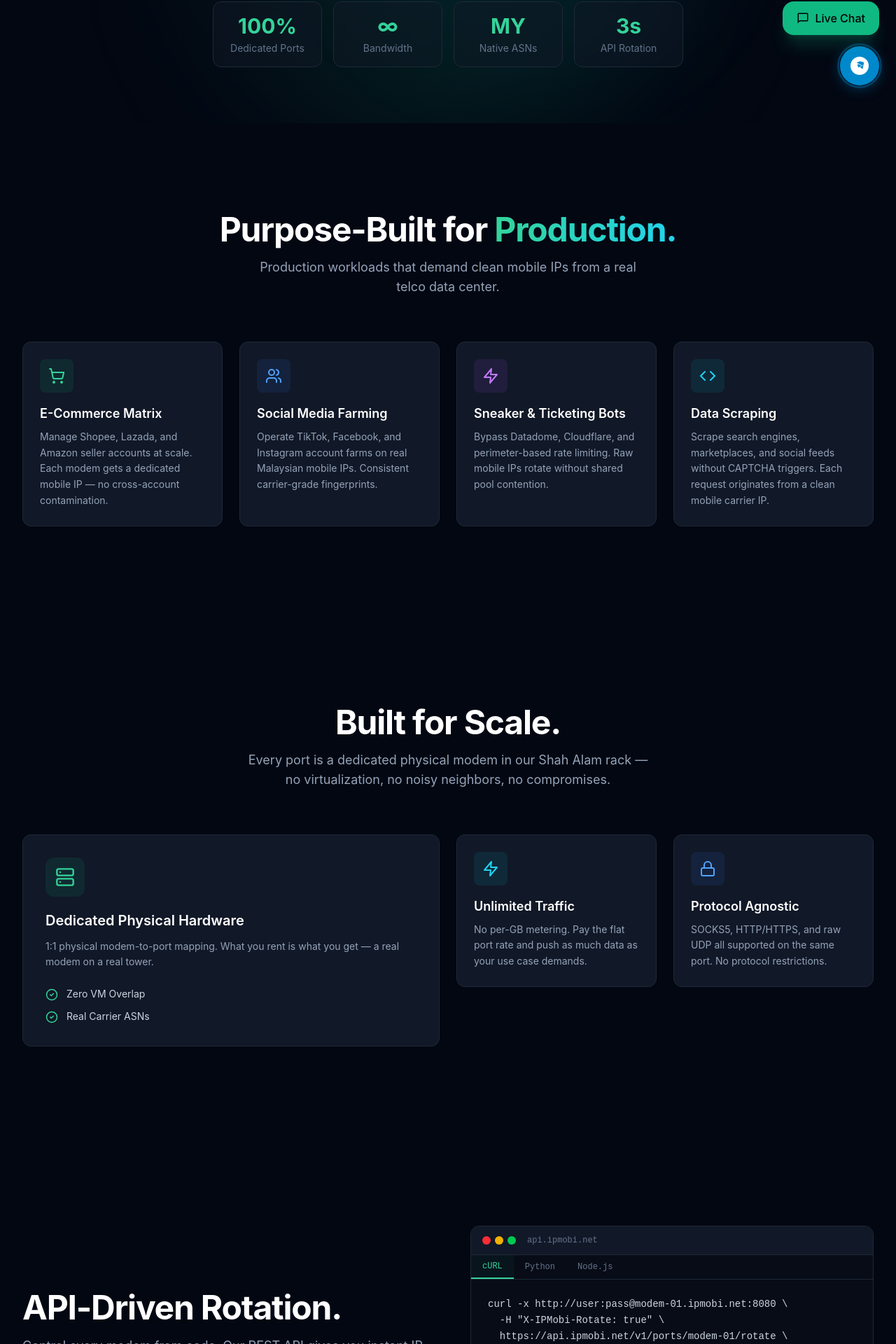
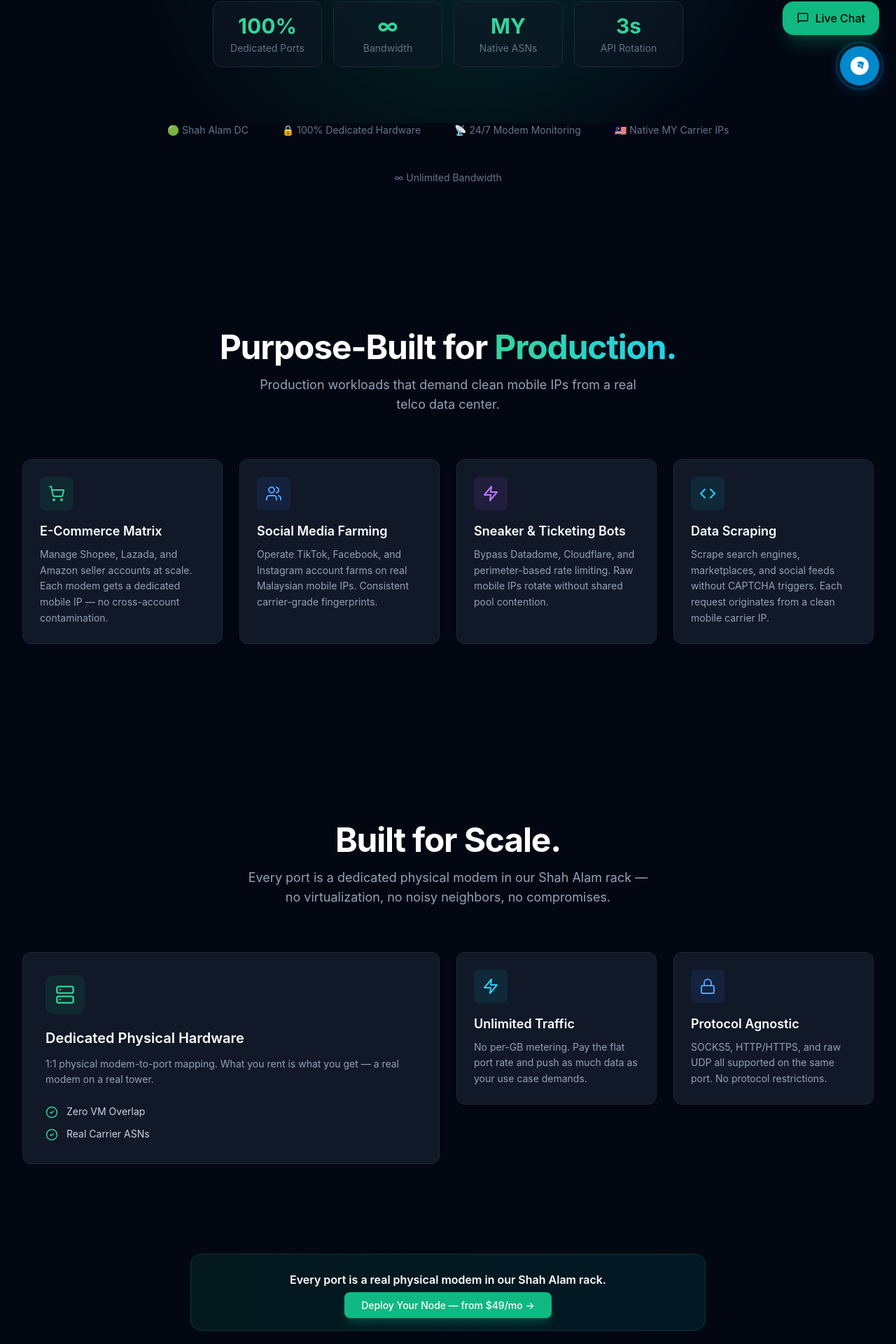
Before and after one commit to ipmobinet/ipmobi-landing, a Next.js app: page / in a window 1280 px wide. Shown: the part 654-2574 px from the top of the page at 70% size. Built offline with nearby package versions, Linux system fonts and the light colour scheme.

Commit message:
landing: FAQs, CTA strip, trust bar, GA4 analytics, pricing fix, order trial link

```diff
--- a/package.json
+++ b/package.json
@@ -9,7 +9,7 @@
     "lint": "eslint"
   },
   "dependencies": {
-    "next": "16.2.4",
+    "next": "^16.2.4",
     "react": "19.2.4",
     "react-dom": "19.2.4"
   },
--- a/src/app/layout.tsx
+++ b/src/app/layout.tsx
@@ -130,6 +130,15 @@ export default function RootLayout({
 }>) {
   return (
     <html lang="en" className="h-full antialiased">
+      <head>
+        <script async src="https://www.googletagmanager.com/gtag/js?id=G-H94L3FLYC"></script>
+        <script dangerouslySetInnerHTML={{__html: `
+          window.dataLayer = window.dataLayer || [];
+          function gtag(){dataLayer.push(arguments);}
+          gtag('js', new Date());
+          gtag('config', 'G-H94L3FLYC');
+        `}} />
+      </head>
       <body className="min-h-full flex flex-col bg-[#030712] text-slate-300">
         <LanguageProvider>
           <Navbar />
--- a/src/app/order/page.tsx
+++ b/src/app/order/page.tsx
@@ -7,7 +7,7 @@ const plans = [
   {
     id: "scraper",
     name: "Scraper Node",
-    price: 65,
+    price: 49,
     period: "month",
     subtitle: "For manual or low-frequency data extraction",
     features: [
@@ -23,7 +23,7 @@ const plans = [
   {
     id: "automation",
     name: "Automation Pro",
-    price: 130,
+    price: 89,
     period: "month",
     subtitle: "For dynamic scraping & account management",
     features: [
@@ -116,9 +116,12 @@ export default function OrderPage() {
       <main className="max-w-5xl mx-auto px-4 py-16">
         <div className="text-center mb-12">
           <h1 className="text-4xl font-bold text-white mb-4">Order Your Proxy Port</h1>
-          <p className="text-slate-400 max-w-xl mx-auto">
+          <p className="text-slate-400 max-w-xl mx-auto mb-4">
             Select a plan. After ordering, we&apos;ll set up your dedicated modem and send you the connection details within 24 hours.
           </p>
+          <a href="/trial" className="inline-flex items-center gap-1 text-sm text-emerald-400 hover:text-emerald-300 transition-colors">
+            ⚡ Not sure? Try free for 15 minutes first →
+          </a>
         </div>
 
         {/* Plan Cards */}
--- a/src/app/page.tsx
+++ b/src/app/page.tsx
@@ -121,6 +121,17 @@ export default function Home() {
           </div>
         </div>
       </section>
+
+      {/* Trust Strip */}
+      <div className="max-w-4xl mx-auto px-4 pb-20 text-center">
+        <div className="flex flex-wrap justify-center items-center gap-6 md:gap-12 text-slate-500 text-xs md:text-sm">
+          <span>🟢 Shah Alam DC</span>
+          <span>🔒 100% Dedicated Hardware</span>
+          <span>📡 24/7 Modem Monitoring</span>
+          <span>🇲🇾 Native MY Carrier IPs</span>
+          <span>∞ Unlimited Bandwidth</span>
+        </div>
+      </div>
 
       {/* ===== USE CASES SECTION ===== */}
       <section id="usecases" className="py-24 sm:py-32">
@@ -267,6 +278,16 @@ export default function Home() {
           </div>
         </div>
       </section>
+
+      {/* CTA Strip */}
+      <div className="max-w-3xl mx-auto px-4 pb-8 text-center">
+        <div className="p-6 rounded-2xl bg-gradient-to-r from-emerald-500/10 to-cyan-500/10 border border-emerald-500/20">
+          <p className="text-white font-semibold mb-3">Every port is a real physical modem in our Shah Alam rack.</p>
+          <a href="/order" className="text-sm font-medium px-6 py-2.5 rounded-lg bg-emerald-500 text-white hover:bg-emerald-600 transition-all shadow-lg shadow-emerald-500/25">
+            Deploy Your Node — from $49/mo →
+          </a>
+        </div>
+      </div>
 
       {/* ===== DEVELOPERS SECTION ===== */}
       <section id="developers" className="py-24 sm:py-32">
@@ -511,7 +532,9 @@ export default function Home() {
           <div className="text-center mt-16">
             <p className="text-slate-400 mb-2">{t("prEnt1")}</p>
             <a
-              href="mailto:enterprise@ipmobi.net"
+              href="https://t.me/IPMobiNetBot"
+              target="_blank"
+              rel="noopener noreferrer"
               className="inline-flex items-center gap-2 text-emerald-400 hover:text-emerald-300 transition-colors font-medium"
             >
               {t("prEnt2")}
@@ -520,6 +543,34 @@ export default function Home() {
           </div>
         </div>
       </section>
+
+      {/* ===== FAQ SECTION ===== */}
+      <section className="py-24 sm:py-32">
+        <div className="max-w-4xl mx-auto px-4 sm:px-6 lg:px-8">
+          <div className="text-center mb-16">
+            <h2 className="text-3xl sm:text-4xl lg:text-5xl font-bold text-white tracking-tight mb-4">
+              Frequently Asked Questions
+            </h2>
+          </div>
+          <div className="space-y-4">
+            {[
+              { q: "What is a mobile proxy?", a: "A mobile proxy routes your traffic through a real 4G/5G mobile modem with a genuine carrier SIM card. Unlike datacenter proxies, mobile IPs come from real cellular networks (Maxis, Celcom, Digi in Malaysia) and are much harder for anti-bot systems to detect and block." },
+              { q: "How is IPMobi different?", a: "IPMobi uses dedicated physical 4G/5G modems — one modem per port. Your IP is never shared. We operate our own hardware in a Shah Alam data center. Most proxy services resell VMs or cloud IPs; we sell real Malaysian mobile infrastructure." },
+              { q: "Do you offer a free trial?", a: "Yes — 15 minutes with 100MB of bandwidth. No credit card required. Sign in with Google or GitHub to get instant access to a dedicated mobile proxy port." },
+              { q: "Which carriers do you use?", a: "Maxis, Celcom, and Digi SIM cards in our physical modems. Each modem gets a real carrier-assigned IP address with a native Malaysian ASN." },
+              { q: "Can I rotate my IP?", a: "Yes. Manual rotation is available on all plans. Automation Pro includes REST API-based automatic rotation that changes your IP in under 3 seconds." },
+            ].map((faq, i) => (
+              <details key={i} className="group p-6 rounded-xl bg-surface-card border border-surface-border hover:border-emerald-500/20 transition-all">
+                <summary className="cursor-pointer text-lg font-semibold text-white list-none flex items-center justify-between">
+                  {faq.q}
+                  <span className="text-emerald-400 group-open:rotate-180 transition-transform">▼</span>
+                </summary>
+                <p className="mt-4 text-slate-400 leading-relaxed">{faq.a}</p>
+              </details>
+            ))}
+          </div>
+        </div>
+      </section>
     </>
   );
 }
```
Also changed, not shown: 1 other file (tests, documents, lock files or other folders).
